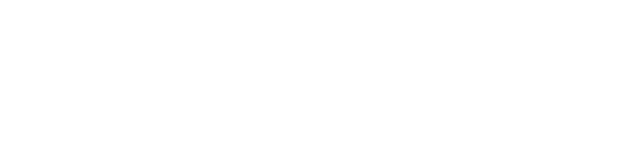
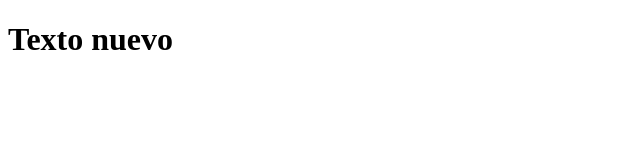
Before and after one commit to Fckland/mi_repositorio, a plain HTML site: page index.html in a window 1280 px wide. Shown: the whole page, without its empty margins (0-640 px from the left). Drawn offline with Linux system fonts and the light colour scheme.

Commit message:
Agregando texto al html

```diff
--- a/index.html
+++ b/index.html
@@ -7,6 +7,8 @@
     <title>Document</title>
 </head>
 <body>
-
+    <h1>
+        Texto nuevo
+    </h1>
 </body>
 </html>
```
